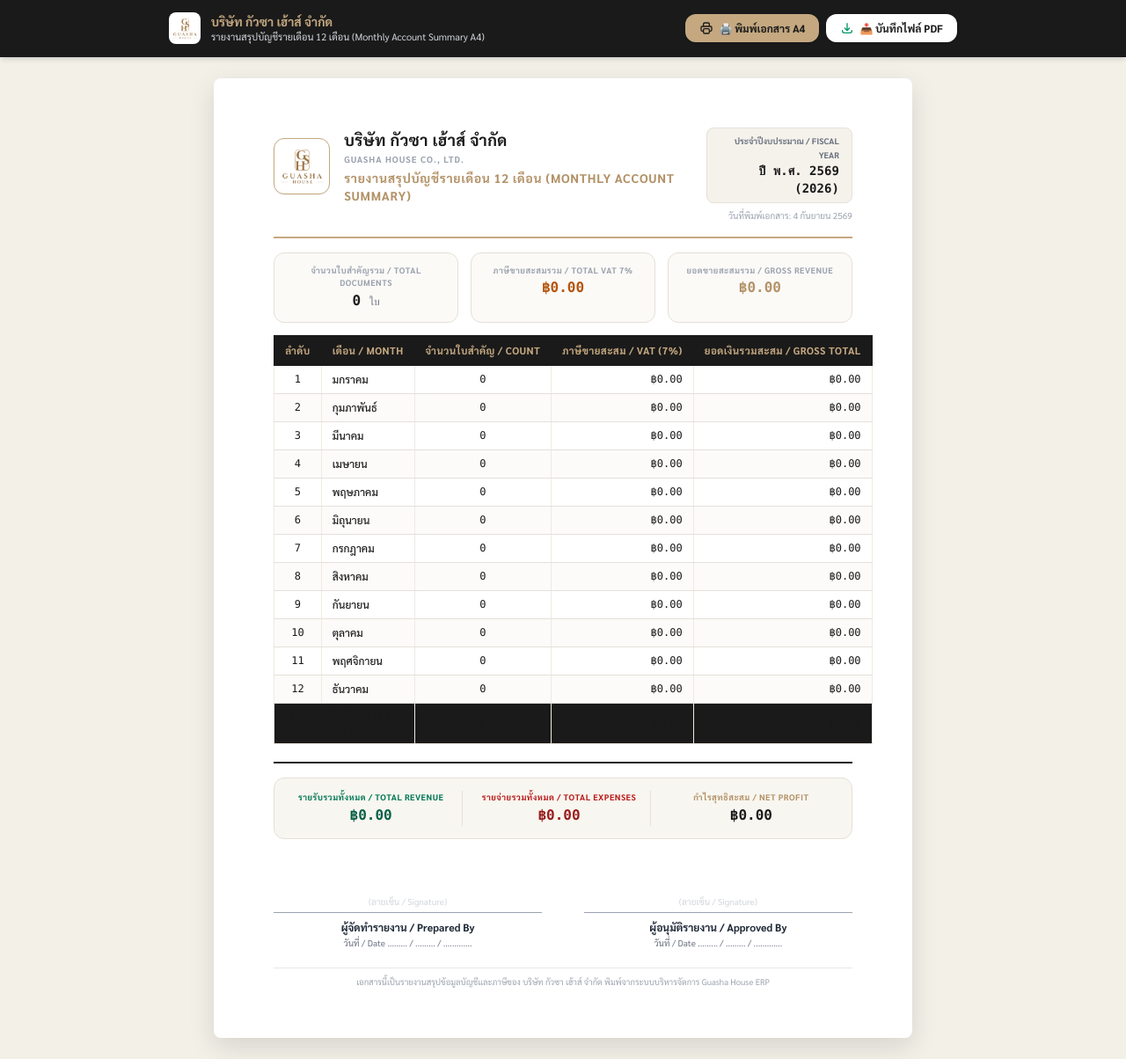
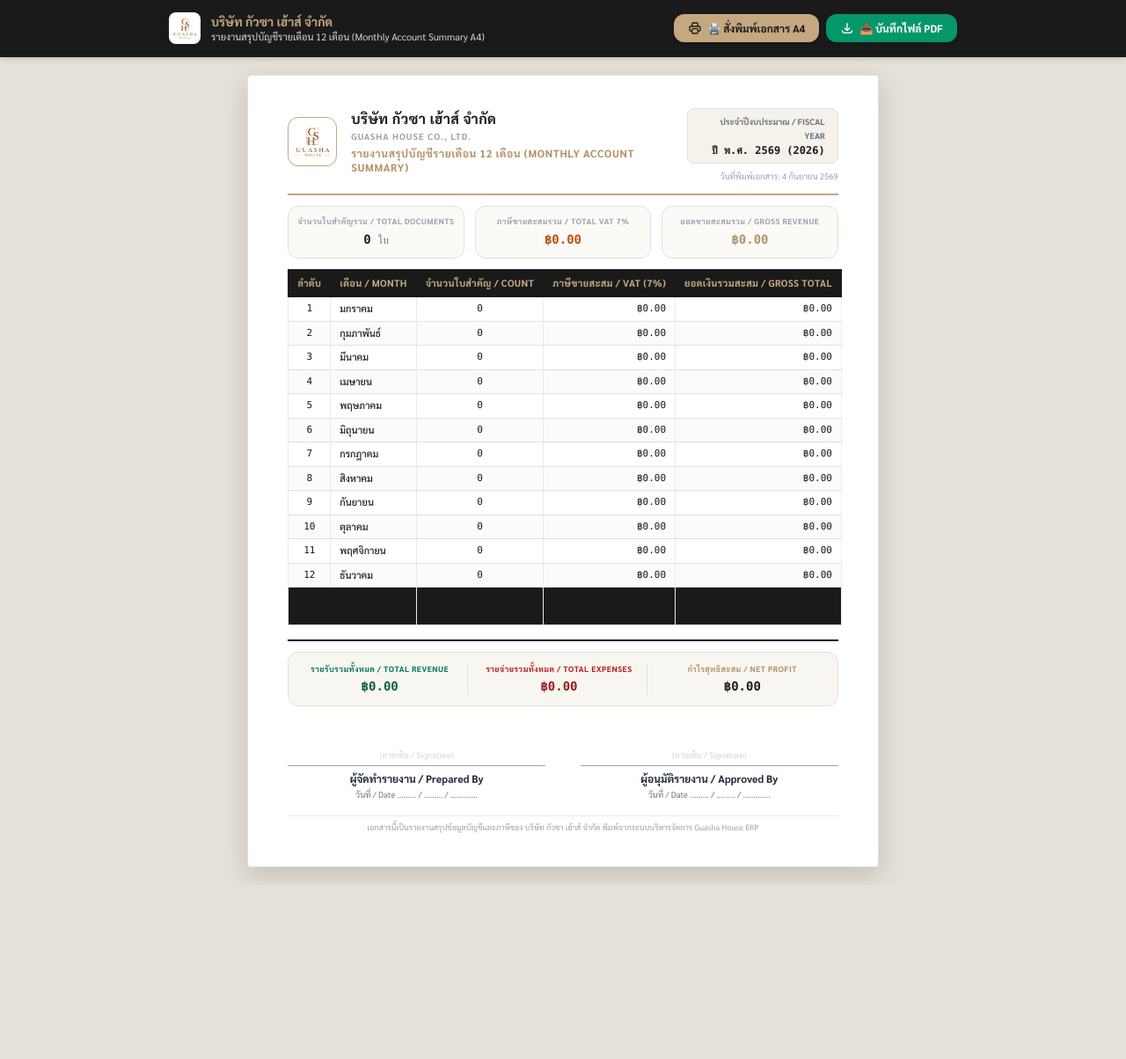
Before and after one commit to Amaraporn48/guasha-house, a FastAPI app: page /print/monthly-account in a window 1280 px wide. Shown: the whole page at 88% size. After the commit the page ends 1001 px from the top, so only its background shows below. Run offline with FastAPI, Linux system fonts and the light colour scheme; data that the repository does not hold is empty; some libraries are stand-ins or nearby versions.

Commit message:
Add true PDF download with html2pdf and ensure on-screen preview and print layout match 100% identically with standard A4 margins

```diff
--- a/templates/print_summary.html
+++ b/templates/print_summary.html
@@ -6,12 +6,14 @@
     <title>รายงานสรุปบัญชีรายเดือน - บริษัท กัวซา เฮ้าส์ จำกัด</title>
     <!-- Tailwind CSS -->
     <script src="https://cdn.tailwindcss.com"></script>
+    <!-- html2pdf.js for true PDF export -->
+    <script src="https://cdnjs.cloudflare.com/ajax/libs/html2pdf.js/0.10.1/html2pdf.bundle.min.js"></script>
     <style>
         @import url('https://fonts.googleapis.com/css2?family=Sarabun:wght@300;400;500;600;700&display=swap');
 
         @page {
             size: A4 portrait;
-            margin: 12mm 15mm 12mm 15mm;
+            margin: 10mm;
         }
 
         * {
@@ -20,7 +22,7 @@
 
         body {
             font-family: 'Sarabun', sans-serif;
-            background-color: #f3f0e8;
+            background-color: #e5e0d8;
             color: #1a1a1a;
             margin: 0;
             padding: 0;
@@ -30,29 +32,28 @@
 
         .summary-page {
             background-color: white;
-            width: 210mm;
+            width: 190mm;
             max-width: 100%;
-            margin: 24px auto;
-            padding: 15mm 18mm;
-            box-shadow: 0 10px 30px rgba(0, 0, 0, 0.12);
-            border-radius: 8px;
+            margin: 20px auto;
+            padding: 10mm 12mm;
+            box-shadow: 0 10px 30px rgba(0, 0, 0, 0.15);
+            border-radius: 4px;
+            border: 1px solid #e5e0d8;
         }
 
         @media print {
-            html, body {
+            body {
                 background-color: white !important;
                 padding: 0 !important;
                 margin: 0 !important;
-                width: 100% !important;
-                height: auto !important;
             }
             .summary-page {
                 box-shadow: none !important;
                 border: none !important;
                 width: 100% !important;
                 max-width: 100% !important;
-                padding: 0 !important;
-                margin: 0 !important;
+                padding: 4mm 6mm !important;
+                margin: 0 auto !important;
                 border-radius: 0 !important;
             }
             .no-print {
@@ -63,25 +64,25 @@
         .report-table {
             width: 100%;
             border-collapse: collapse;
-            margin-top: 12px;
+            margin-top: 10px;
         }
 
         .report-table th {
             background-color: #1a1a1a !important;
             color: #c5a880 !important;
-            font-size: 11.5px;
+            font-size: 11px;
             font-weight: 700;
-            padding: 8px 12px;
+            padding: 7px 10px;
             border: 1px solid #1a1a1a;
             white-space: nowrap;
-            letter-spacing: 0.4px;
+            letter-spacing: 0.3px;
         }
 
         .report-table td {
-            font-size: 12px;
+            font-size: 11px;
             font-weight: 500;
             color: #1a1a1a;
-            padding: 6.5px 12px;
+            padding: 5px 10px;
             border-bottom: 1px solid #e5e0d8;
             border-left: 1px solid #f0eae1;
             border-right: 1px solid #f0eae1;
@@ -107,52 +108,52 @@
             <div class="flex items-center gap-2">
                 <button onclick="window.print()" class="bg-[#c5a880] hover:bg-[#b39268] text-[#1a1a1a] font-bold text-xs px-4 py-2 rounded-xl transition flex items-center gap-1.5 shadow">
                     <svg class="w-4 h-4" fill="none" stroke="currentColor" viewBox="0 0 24 24"><path stroke-linecap="round" stroke-linejoin="round" stroke-width="2" d="M17 17h2a2 2 0 002-2v-4a2 2 0 00-2-2H5a2 2 0 00-2 2v4a2 2 0 002 2h2m2 4h6a2 2 0 002-2v-4a2 2 0 00-2-2H9a2 2 0 00-2 2v4a2 2 0 002 2zm8-12V5a2 2 0 00-2-2H9a2 2 0 00-2 2v4h10z"/></svg>
-                    <span>🖨️ พิมพ์เอกสาร A4</span>
+                    <span>🖨️ สั่งพิมพ์เอกสาร A4</span>
                 </button>
-                <button onclick="window.print()" class="bg-white hover:bg-gray-100 text-[#1a1a1a] font-bold text-xs px-4 py-2 rounded-xl transition flex items-center gap-1.5 shadow">
-                    <svg class="w-4 h-4 text-emerald-600" fill="none" stroke="currentColor" viewBox="0 0 24 24"><path stroke-linecap="round" stroke-linejoin="round" stroke-width="2" d="M4 16v1a3 3 0 003 3h10a3 3 0 003-3v-1m-4-4l-4 4m0 0l-4-4m4 4V4"/></svg>
+                <button onclick="downloadPDF()" class="bg-emerald-600 hover:bg-emerald-500 text-white font-bold text-xs px-4 py-2 rounded-xl transition flex items-center gap-1.5 shadow">
+                    <svg class="w-4 h-4" fill="none" stroke="currentColor" viewBox="0 0 24 24"><path stroke-linecap="round" stroke-linejoin="round" stroke-width="2" d="M4 16v1a3 3 0 003 3h10a3 3 0 003-3v-1m-4-4l-4 4m0 0l-4-4m4 4V4"/></svg>
                     <span>📥 บันทึกไฟล์ PDF</span>
                 </button>
             </div>
         </div>
     </div>
 
-    <!-- Printable Formal A4 Summary Page -->
-    <div class="summary-page flex flex-col justify-between">
+    <!-- Printable A4 Summary Page -->
+    <div id="pdf-content" class="summary-page flex flex-col justify-between">
 
         <div>
             <!-- Header Section -->
-            <div class="flex justify-between items-start border-b-2 border-[#c5a880] pb-4 mb-4">
+            <div class="flex justify-between items-start border-b-2 border-[#c5a880] pb-3 mb-3">
                 <div class="flex items-center gap-4">
-                    <img src="/static/logo.png" alt="Logo" class="h-16 w-16 object-contain p-1 border border-[#c5a880] rounded-xl bg-white shadow-sm">
+                    <img src="/static/logo.png" alt="Logo" class="h-14 w-14 object-contain p-1 border border-[#c5a880] rounded-xl bg-white shadow-sm">
                     <div>
-                        <h1 class="text-lg font-bold text-[#1a1a1a] tracking-wide uppercase">บริษัท กัวซา เฮ้าส์ จำกัด</h1>
+                        <h1 class="text-base font-bold text-[#1a1a1a] tracking-wide uppercase">บริษัท กัวซา เฮ้าส์ จำกัด</h1>
                         <h2 class="text-[10px] font-bold text-gray-400 uppercase tracking-widest">GUASHA HOUSE CO., LTD.</h2>
-                        <h3 class="text-sm font-bold text-[#b39268] mt-1 tracking-wider uppercase">รายงานสรุปบัญชีรายเดือน 12 เดือน (MONTHLY ACCOUNT SUMMARY)</h3>
+                        <h3 class="text-xs font-bold text-[#b39268] mt-1 tracking-wider uppercase">รายงานสรุปบัญชีรายเดือน 12 เดือน (MONTHLY ACCOUNT SUMMARY)</h3>
                     </div>
                 </div>
                 <div class="text-right text-xs text-gray-600 space-y-1">
                     <div class="bg-[#f5f2eb] px-3.5 py-1.5 rounded-lg border border-[#e5e0d8]">
                         <span class="font-bold text-gray-500 text-[9.5px] uppercase block">ประจำปีงบประมาณ / FISCAL YEAR</span>
-                        <span class="font-bold text-[#1a1a1a] text-sm font-mono">ปี พ.ศ. {{ target_year_th }} ({{ target_year }})</span>
+                        <span class="font-bold text-[#1a1a1a] text-xs font-mono">ปี พ.ศ. {{ target_year_th }} ({{ target_year }})</span>
                     </div>
-                    <p class="text-[10px] text-gray-400 pt-0.5">วันที่พิมพ์เอกสาร: {{ print_date }}</p>
+                    <p class="text-[9.5px] text-gray-400 pt-0.5">วันที่พิมพ์เอกสาร: {{ print_date }}</p>
                 </div>
             </div>
 
             <!-- KPI Metric Cards -->
-            <div class="grid grid-cols-3 gap-3.5 mb-3.5">
-                <div class="bg-[#fbfaf7] border border-[#e5e0d8] rounded-xl p-3 text-center">
-                    <span class="text-[9.5px] font-bold text-gray-400 uppercase tracking-wider block">จำนวนใบสำคัญรวม / Total Documents</span>
-                    <span class="text-base font-bold text-[#1a1a1a] font-mono">{{ total_docs_count }} <span class="text-xs font-normal text-gray-500">ใบ</span></span>
+            <div class="grid grid-cols-3 gap-3 mb-3">
+                <div class="bg-[#fbfaf7] border border-[#e5e0d8] rounded-xl p-2.5 text-center">
+                    <span class="text-[9px] font-bold text-gray-400 uppercase tracking-wider block">จำนวนใบสำคัญรวม / Total Documents</span>
+                    <span class="text-sm font-bold text-[#1a1a1a] font-mono">{{ total_docs_count }} <span class="text-xs font-normal text-gray-500">ใบ</span></span>
                 </div>
-                <div class="bg-[#fbfaf7] border border-[#e5e0d8] rounded-xl p-3 text-center">
-                    <span class="text-[9.5px] font-bold text-gray-400 uppercase tracking-wider block">ภาษีขายสะสมรวม / Total VAT 7%</span>
-                    <span class="text-base font-bold text-amber-700 font-mono">฿{{ "{:,.2f}".format(total_vat_sum or 0) }}</span>
+                <div class="bg-[#fbfaf7] border border-[#e5e0d8] rounded-xl p-2.5 text-center">
+                    <span class="text-[9px] font-bold text-gray-400 uppercase tracking-wider block">ภาษีขายสะสมรวม / Total VAT 7%</span>
+                    <span class="text-sm font-bold text-amber-700 font-mono">฿{{ "{:,.2f}".format(total_vat_sum or 0) }}</span>
                 </div>
-                <div class="bg-[#fbfaf7] border border-[#e5e0d8] rounded-xl p-3 text-center">
-                    <span class="text-[9.5px] font-bold text-gray-400 uppercase tracking-wider block">ยอดขายสะสมรวม / Gross Revenue</span>
-                    <span class="text-base font-bold text-[#b39268] font-mono">฿{{ "{:,.2f}".format(total_sales_sum or 0) }}</span>
+                <div class="bg-[#fbfaf7] border border-[#e5e0d8] rounded-xl p-2.5 text-center">
+                    <span class="text-[9px] font-bold text-gray-400 uppercase tracking-wider block">ยอดขายสะสมรวม / Gross Revenue</span>
+                    <span class="text-sm font-bold text-[#b39268] font-mono">฿{{ "{:,.2f}".format(total_sales_sum or 0) }}</span>
                 </div>
             </div>
 
@@ -170,68 +171,81 @@
                 <tbody>
                     {% for m in months_data %}
                     <tr>
-                        <td class="text-center font-mono font-semibold text-gray-400 text-[11px]">{{ loop.index }}</td>
-                        <td class="font-bold text-[#1a1a1a] text-xs">{{ m.month_name }}</td>
-                        <td class="text-center font-bold text-gray-700 font-mono text-xs">{{ m.count }}</td>
-                        <td class="text-right font-bold text-amber-800 font-mono text-xs">฿{{ "{:,.2f}".format(m.vat or 0) }}</td>
-                        <td class="text-right font-bold text-[#1a1a1a] font-mono text-xs">฿{{ "{:,.2f}".format(m.sales or 0) }}</td>
+                        <td class="text-center font-mono font-semibold text-gray-400 text-[10.5px]">{{ loop.index }}</td>
+                        <td class="font-bold text-[#1a1a1a] text-[11px]">{{ m.month_name }}</td>
+                        <td class="text-center font-bold text-gray-700 font-mono text-[11px]">{{ m.count }}</td>
+                        <td class="text-right font-bold text-amber-800 font-mono text-[11px]">฿{{ "{:,.2f}".format(m.vat or 0) }}</td>
+                        <td class="text-right font-bold text-[#1a1a1a] font-mono text-[11px]">฿{{ "{:,.2f}".format(m.sales or 0) }}</td>
                     </tr>
                     {% endfor %}
                     <!-- Total Row -->
                     <tr class="bg-[#1a1a1a] text-white font-bold">
-                        <td colspan="2" class="text-center py-2.5 text-xs text-[#c5a880] uppercase tracking-wider">รวมสรุปทั้งสิ้น 12 เดือน (TOTAL)</td>
-                        <td class="text-center py-2.5 text-xs font-mono text-white">{{ total_docs_count }}</td>
-                        <td class="text-right py-2.5 text-xs font-mono text-[#c5a880]">฿{{ "{:,.2f}".format(total_vat_sum or 0) }}</td>
-                        <td class="text-right py-2.5 text-xs font-mono text-white">฿{{ "{:,.2f}".format(total_sales_sum or 0) }}</td>
+                        <td colspan="2" class="text-center py-2 text-xs text-[#c5a880] uppercase tracking-wider">รวมสรุปทั้งสิ้น 12 เดือน (TOTAL)</td>
+                        <td class="text-center py-2 text-xs font-mono text-white">{{ total_docs_count }}</td>
+                        <td class="text-right py-2 text-xs font-mono text-[#c5a880]">฿{{ "{:,.2f}".format(total_vat_sum or 0) }}</td>
+                        <td class="text-right py-2 text-xs font-mono text-white">฿{{ "{:,.2f}".format(total_sales_sum or 0) }}</td>
                     </tr>
                 </tbody>
             </table>
         </div>
 
         <!-- Financial Summary Box & Signatures -->
-        <div class="mt-5 pt-4 border-t-2 border-[#1a1a1a] space-y-5">
+        <div class="mt-4 pt-3 border-t-2 border-[#1a1a1a] space-y-4">
 
             <!-- Financial Statement Bar -->
-            <div class="grid grid-cols-3 gap-3.5 bg-[#f8f6f0] p-3.5 rounded-xl border border-[#e5e0d8]">
+            <div class="grid grid-cols-3 gap-3 bg-[#f8f6f0] p-3 rounded-xl border border-[#e5e0d8]">
                 <div class="text-center border-r border-[#e5e0d8] pr-2">
-                    <span class="text-[9.5px] font-bold text-emerald-700 uppercase tracking-wider block">รายรับรวมทั้งหมด / TOTAL REVENUE</span>
-                    <span class="text-base font-bold text-emerald-800 font-mono mt-0.5 block">฿{{ "{:,.2f}".format(total_sales_sum or 0) }}</span>
+                    <span class="text-[9px] font-bold text-emerald-700 uppercase tracking-wider block">รายรับรวมทั้งหมด / TOTAL REVENUE</span>
+                    <span class="text-sm font-bold text-emerald-800 font-mono mt-0.5 block">฿{{ "{:,.2f}".format(total_sales_sum or 0) }}</span>
                 </div>
                 <div class="text-center border-r border-[#e5e0d8] pr-2">
-                    <span class="text-[9.5px] font-bold text-red-700 uppercase tracking-wider block">รายจ่ายรวมทั้งหมด / TOTAL EXPENSES</span>
-                    <span class="text-base font-bold text-red-800 font-mono mt-0.5 block">฿{{ "{:,.2f}".format(total_expenses or 0) }}</span>
+                    <span class="text-[9px] font-bold text-red-700 uppercase tracking-wider block">รายจ่ายรวมทั้งหมด / TOTAL EXPENSES</span>
+                    <span class="text-sm font-bold text-red-800 font-mono mt-0.5 block">฿{{ "{:,.2f}".format(total_expenses or 0) }}</span>
                 </div>
                 <div class="text-center">
-                    <span class="text-[9.5px] font-bold text-[#b39268] uppercase tracking-wider block">กำไรสุทธิสะสม / NET PROFIT</span>
-                    <span class="text-base font-bold text-[#1a1a1a] font-mono mt-0.5 block">฿{{ "{:,.2f}".format(net_profit or 0) }}</span>
+                    <span class="text-[9px] font-bold text-[#b39268] uppercase tracking-wider block">กำไรสุทธิสะสม / NET PROFIT</span>
+                    <span class="text-sm font-bold text-[#1a1a1a] font-mono mt-0.5 block">฿{{ "{:,.2f}".format(net_profit or 0) }}</span>
                 </div>
             </div>
 
             <!-- Signatures Section -->
-            <div class="grid grid-cols-2 gap-12 text-center text-xs pt-2">
+            <div class="grid grid-cols-2 gap-10 text-center text-xs pt-1">
                 <div>
-                    <div class="h-14 flex items-end justify-center border-b border-gray-400 pb-1">
-                        <span class="text-gray-300 text-[10px]">(ลายเซ็น / Signature)</span>
+                    <div class="h-12 flex items-end justify-center border-b border-gray-400 pb-1">
+                        <span class="text-gray-300 text-[9.5px]">(ลายเซ็น / Signature)</span>
                     </div>
-                    <p class="font-bold text-gray-800 mt-2 text-xs">ผู้จัดทำรายงาน / Prepared By</p>
-                    <p class="text-[10px] text-gray-500 mt-0.5">วันที่ / Date ......... / ......... / .............</p>
+                    <p class="font-bold text-gray-800 mt-1.5 text-xs">ผู้จัดทำรายงาน / Prepared By</p>
+                    <p class="text-[9.5px] text-gray-500 mt-0.5">วันที่ / Date ......... / ......... / .............</p>
                 </div>
                 <div>
-                    <div class="h-14 flex items-end justify-center border-b border-gray-400 pb-1">
-                        <span class="text-gray-300 text-[10px]">(ลายเซ็น / Signature)</span>
+                    <div class="h-12 flex items-end justify-center border-b border-gray-400 pb-1">
+                        <span class="text-gray-300 text-[9.5px]">(ลายเซ็น / Signature)</span>
                     </div>
-                    <p class="font-bold text-gray-800 mt-2 text-xs">ผู้อนุมัติรายงาน / Approved By</p>
-                    <p class="text-[10px] text-gray-500 mt-0.5">วันที่ / Date ......... / ......... / .............</p>
+                    <p class="font-bold text-gray-800 mt-1.5 text-xs">ผู้อนุมัติรายงาน / Approved By</p>
+                    <p class="text-[9.5px] text-gray-500 mt-0.5">วันที่ / Date ......... / ......... / .............</p>
                 </div>
             </div>
 
             <!-- Footer Company Note -->
-            <div class="text-center text-[9.5px] text-gray-400 border-t border-gray-200 pt-2">
+            <div class="text-center text-[9px] text-gray-400 border-t border-gray-200 pt-1.5">
                 เอกสารนี้เป็นรายงานสรุปข้อมูลบัญชีและภาษีของ บริษัท กัวซา เฮ้าส์ จำกัด พิมพ์จากระบบบริหารจัดการ Guasha House ERP
             </div>
         </div>
 
     </div>
 
+    <script>
+        function downloadPDF() {
+            const element = document.getElementById('pdf-content');
+            const opt = {
+                margin:       [8, 8, 8, 8],
+                filename:     'Monthly_Account_Summary_{{ target_year }}.pdf',
+                image:        { type: 'jpeg', quality: 0.98 },
+                html2canvas:  { scale: 2, useCORS: true },
+                jsPDF:        { unit: 'mm', format: 'a4', orientation: 'portrait' }
+            };
+            html2pdf().set(opt).from(element).save();
+        }
+    </script>
 </body>
 </html>
```
Also changed, not shown: templates/print_documents_list.html (+67 -53 lines).
